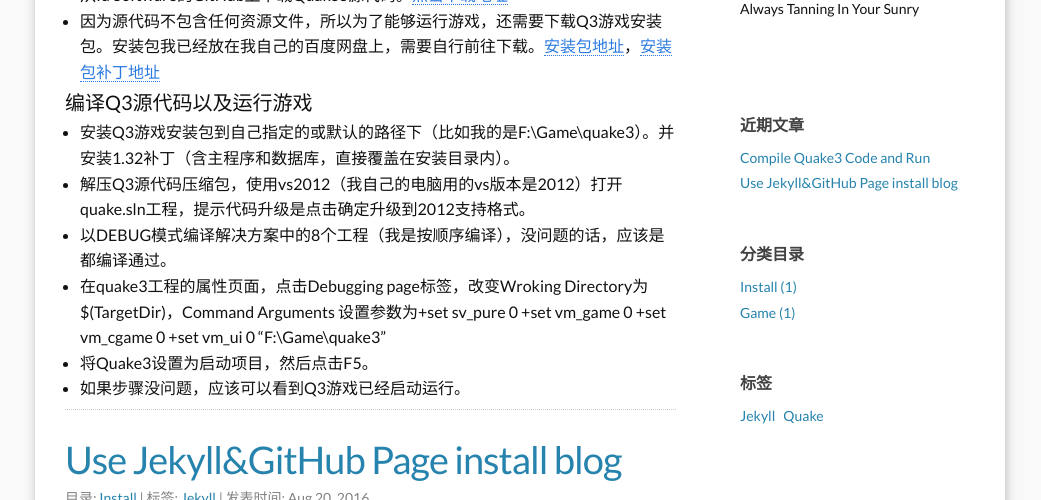
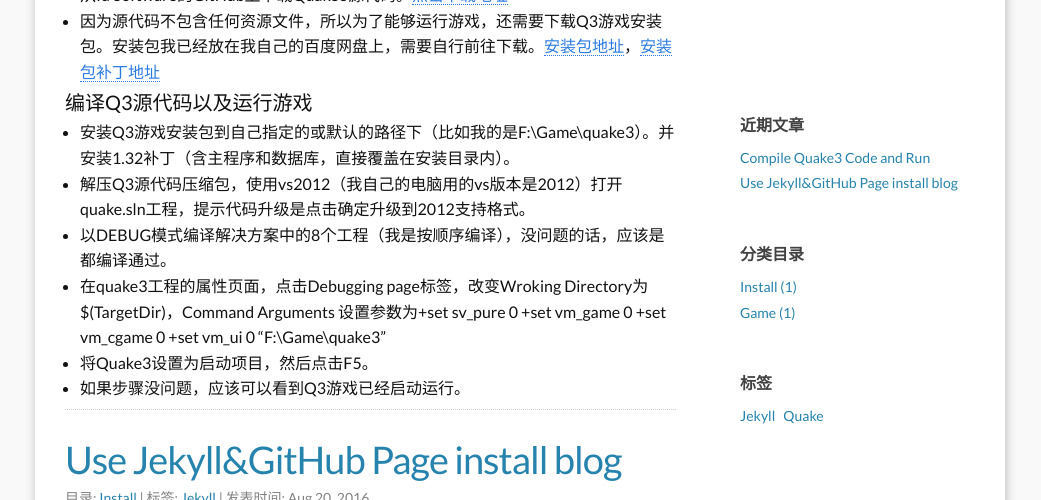
Before and after one commit to alwaystiys/alwaystiys.github.io, a Jekyll site: the page built from index.html, in a window 1280 px wide and 900 px high, cut to the strip 400-900 px from the top of the window. Shown: the whole strip, without its empty margins (120-1161 px from the left). Built offline with Jekyll 4.4.1, drawn with Linux system fonts in a browser that asks for light colours; the list of posts is cut into pages by our own code.

Commit message:
change new blog theme

```diff
--- a/_config.yml
+++ b/_config.yml
@@ -15,7 +15,7 @@ twitter_username: alwaystiys
 github_username:  alwaystiys
 disqus_shortname: alwaystiys
 favicon:     "/images/alwaystiys.jpg"
-aboutme: Always Tanning In Your Sunry # these are shown on aboutme-sidebar.
+# aboutme: Always Tanning In Your Sunry # these are shown on aboutme-sidebar.
 aboutme_photo: https://s22.postimg.cc/kb7mc1gsx/alwaystiys.jpg # your photo.
 # google_analytics_key: UA-57979084-1 # put YOUR key here to enable tracking! (blank to disable)
 
```
Also changed, not shown: 1 other file.
